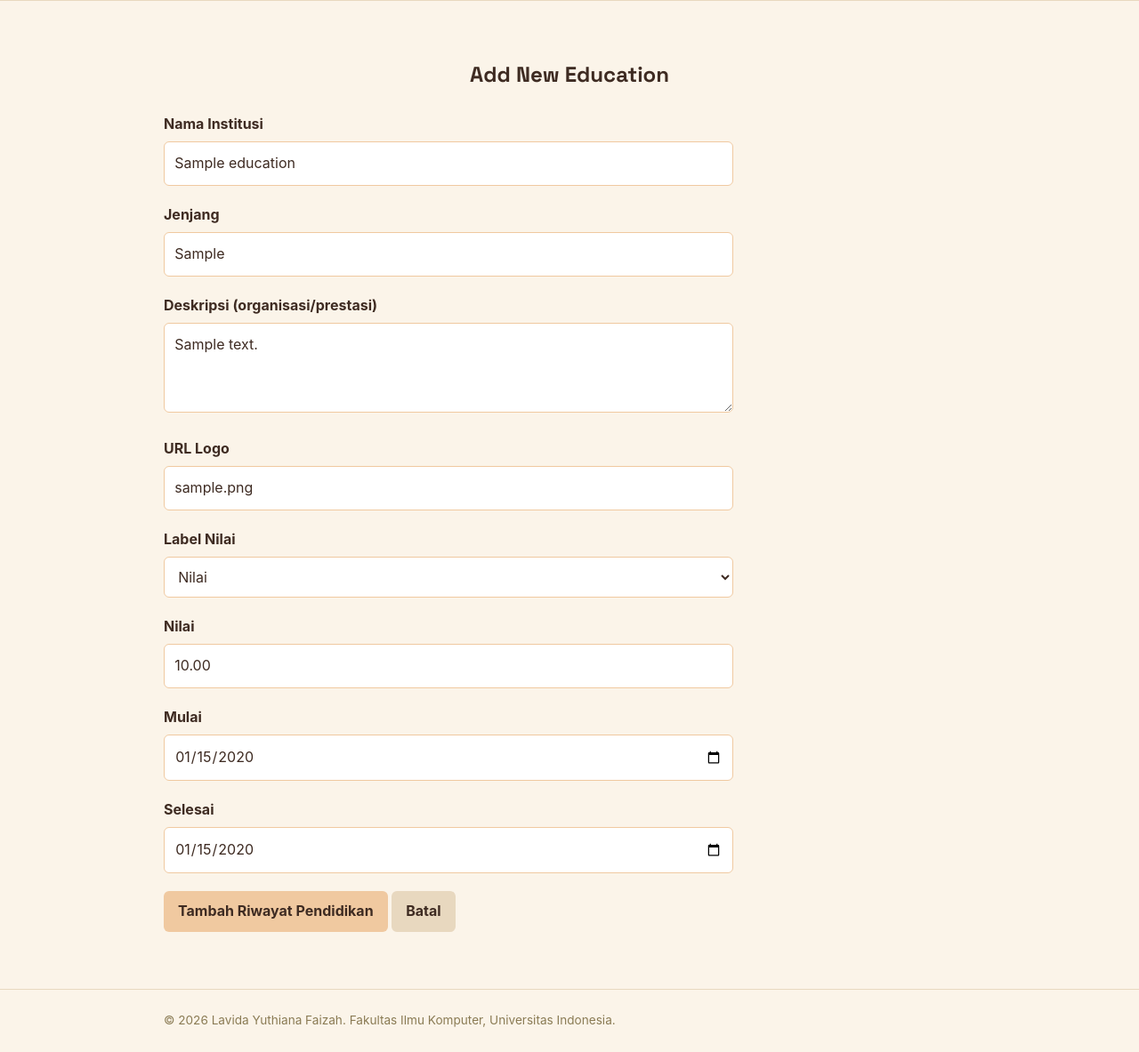
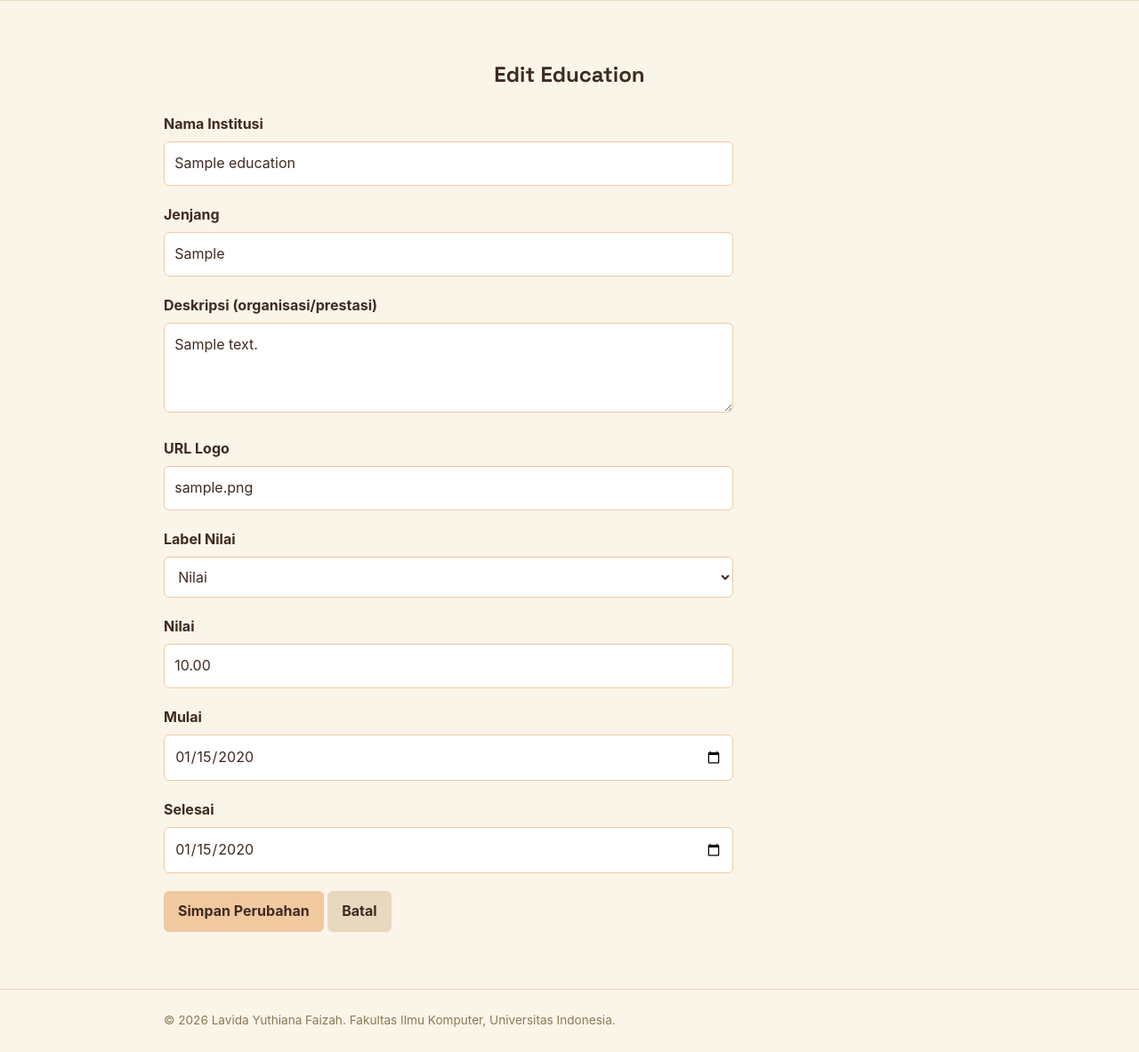
Before and after one commit to lavidayuthiana/myportofolio, a Django app: page /education/00000000-0000-0000-0000-000000000001/edit/ in a window 1280 px wide. Shown: the part 107-1290 px from the top of the page at 89% size. Run offline with Django 4.2, Linux system fonts and the light colour scheme; tables that the repository leaves empty hold one stand-in row (values such as "Sample post").

Commit message:
refactor: reuse edu form template untuk create and edit

```diff
--- a/templates/education_form.html
+++ b/templates/education_form.html
@@ -1,14 +1,13 @@
 {% extends "base.html" %}
 {% block meta %}
-    <title>Add Education - {{ name }}</title>
+    <title>{% if is_edit %}Edit Education{% else %}Add Education{% endif %} - {{ name }}</title>
 {% endblock meta %}
 {% block content %}
     <main>
         <section class="education-section">
             <div class="container">
-                <h1>Add New Education</h1>
+                <h1>{% if is_edit %}Edit Education{% else %}Add New Education{% endif %}</h1>
                 <form method="post"
-                      action="{% url 'main:create_education' %}"
                       class="data-form">
                     {% csrf_token %}
                     {% for field in form %}
@@ -20,7 +19,9 @@
                             {% endfor %}
                         </div>
                     {% endfor %}
-                    <button type="submit" class="button">Tambah Riwayat Pendidikan</button>
+                    <button type="submit" class="button">
+                        {% if is_edit %}Simpan Perubahan{% else %}Tambah Riwayat Pendidikan{% endif %}
+                    </button>
                     <a href="{% url 'main:show_education' %}" class="button button-secondary">Batal</a>
                 </form>
             </div>
```
